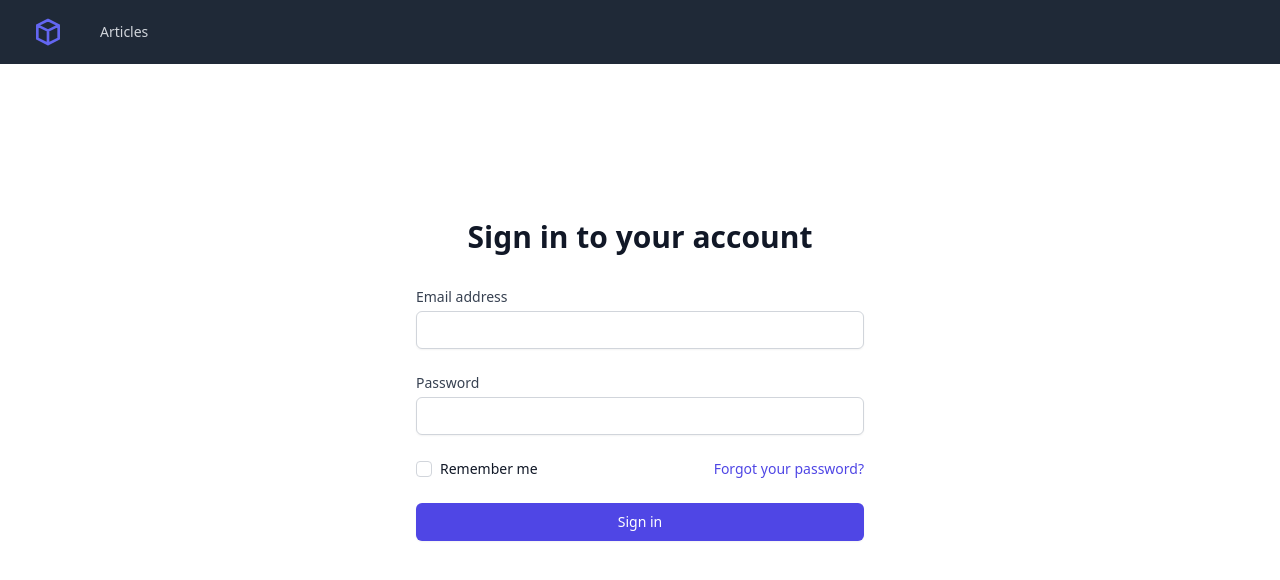
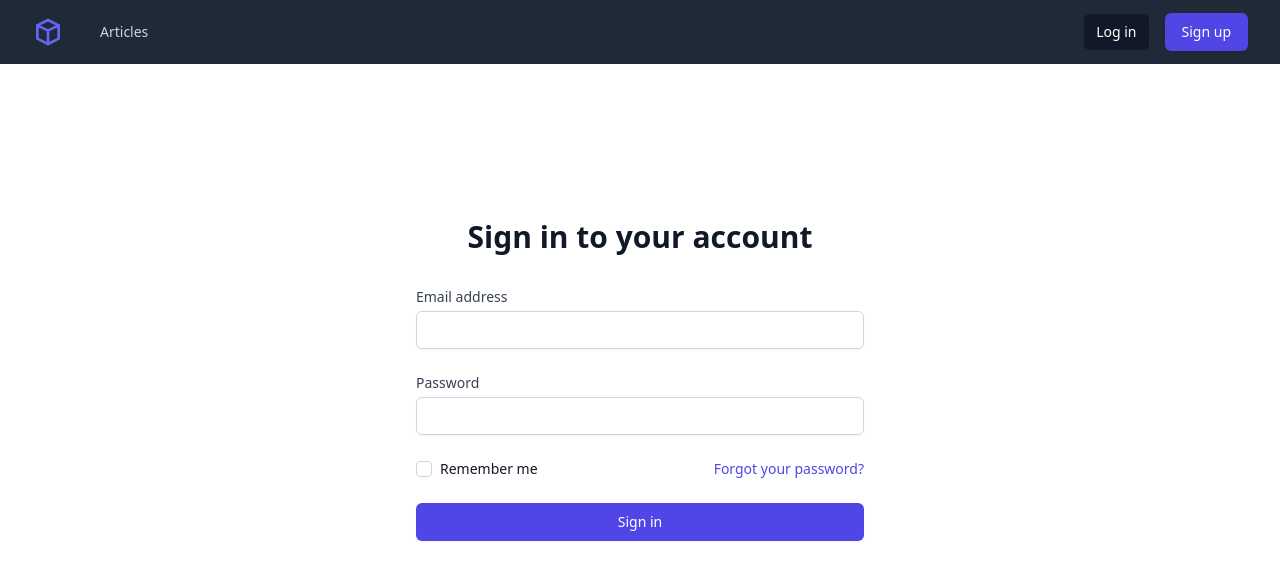
Before and after one commit to r-freeman/react-articles-client, a React (Create React App) app: page /login in a window 1280 px wide. Shown: the top 580 px of the page. Built offline with nearby package versions, Linux system fonts and the light colour scheme; no server answers; a web font is replaced by a local one; what @tailwindcss/typography would draw is missing.

Commit message:
Updated Nav component

```diff
--- a/src/components/Nav.js
+++ b/src/components/Nav.js
@@ -4,7 +4,7 @@ import {Transition} from '@headlessui/react';
 import {useSelector} from 'react-redux';
 
 function Nav() {
-    const {user} = useSelector(state => state.auth);
+    const {user, isLoggedIn} = useSelector(state => state.auth);
     const [userMenu, setUserMenu] = useState(false);
     const [navMenu, setNavMenu] = useState(false);
     let match = useRouteMatch();
@@ -50,12 +50,13 @@ function Nav() {
                         <div className="hidden sm:block sm:ml-6">
                             <div className="flex space-x-4">
                                 <NavLink to="/articles"
-                                         className={`${isCurrentPath('/articles') ? 'bg-gray-900 text-white' : ''} text-gray-300 hover:bg-gray-700 hover:text-white px-3 py-2 rounded-md text-sm font-medium`}
+                                         className={`${isCurrentPath('articles') ? 'bg-gray-900 text-white' : 'text-gray-300 hover:text-white'} hover:bg-gray-700 px-3 py-2 rounded-md text-sm font-medium`}
                                          aria-current="page">Articles</NavLink>
                             </div>
                         </div>
                     </div>
-                    <div
+                    {isLoggedIn
+                        ? <div
                             className="absolute inset-y-0 right-0 flex items-center pr-2 sm:static sm:inset-auto sm:ml-6 sm:pr-0">
                             <div className="ml-3 relative">
                                 {user &&
@@ -101,6 +102,23 @@ function Nav() {
                                 </Transition>
                             </div>
                         </div>
+                        : <div className="hidden sm:flex items-center space-x-4">
+                            <NavLink
+                                exact
+                                to="/login"
+                                className={`${isCurrentPath('login') ? 'bg-gray-900 text-white' : 'text-gray-300 hover:text-white'} hover:bg-gray-700 px-3 py-2 rounded-md text-sm font-medium`}>
+                                Log in
+                            </NavLink>
+                            <NavLink
+                                exact
+                                to="/register"
+                                as="button"
+                                type="button"
+                                className="relative inline-flex items-center px-4 py-2 border border-transparent shadow-sm text-sm font-medium rounded-md text-white bg-indigo-600 hover:bg-indigo-700 focus:outline-none focus:ring-2 focus:ring-offset-2 focus:ring-offset-gray-800 focus:ring-indigo-500">
+                                <span>Sign up</span>
+                            </NavLink>
+                        </div>
+                    }
                 </div>
             </div>
             <div className={`${!navMenu ? 'hidden' : 'sm:hidden'}`} id="mobile-menu">
@@ -108,6 +126,24 @@ function Nav() {
                     <NavLink to="/articles"
                              className={`${isCurrentPath('articles') ? 'bg-gray-900 text-white' : 'text-gray-300 hover:text-white'} block px-3 py-2 rounded-md hover:bg-gray-700 text-base font-medium`}
                              aria-current="page">Articles</NavLink>
+                    {!isLoggedIn &&
+                    <div className="space-y-1">
+                        <NavLink
+                            exact
+                            to="/login"
+                            className={`${isCurrentPath('login') ? 'bg-gray-900 text-white' : 'text-gray-300 hover:text-white'} block px-3 py-2 rounded-md hover:bg-gray-700 text-base font-medium`}>
+                            Log in
+                        </NavLink>
+                        <button type="button"
+                                className="w-full text-left px-3 py-2 shadow-sm text-base font-medium rounded-md text-white bg-indigo-600 hover:bg-indigo-700 focus:outline-none focus:ring-2 focus:ring-offset-2 focus:ring-offset-gray-800 focus:ring-indigo-500">
+                            <NavLink
+                                exact
+                                to="/signup">
+                                <span>Sign up</span>
+                            </NavLink>
+                        </button>
+                    </div>
+                    }
                 </div>
             </div>
         </nav>
```
Lines whose indentation alone changed are shown as unchanged.
